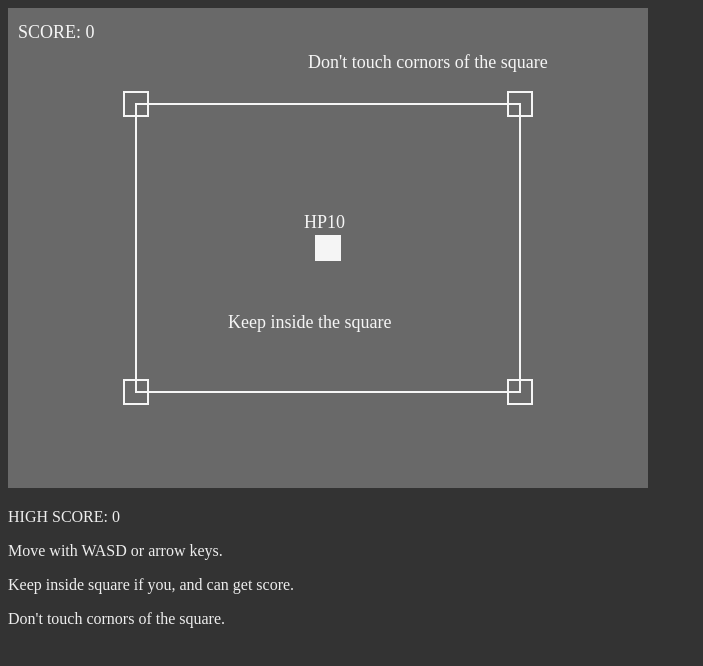
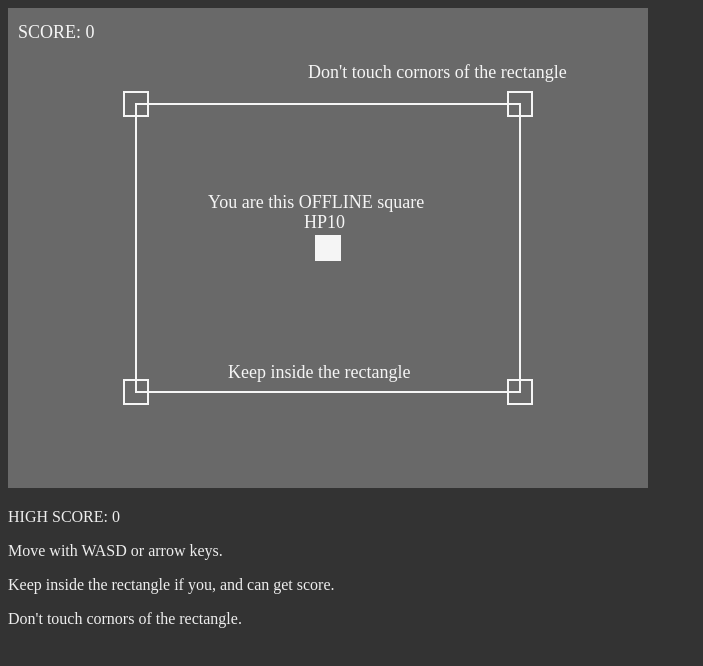
Before and after one commit to s2terminal/inside-square-game, a website built with webpack: page dist/index.html in a window 1280 px wide. Shown: the whole page, without its empty margins (0-703 px from the left). Built offline with nearby package versions, Linux system fonts and the light colour scheme.

Commit message:
game design

```diff
--- a/src/index.js
+++ b/src/index.js
@@ -126,7 +126,7 @@ document.addEventListener('DOMContentLoaded', () => {
     player.Y += player.accelY;
 
     // Enemies Update
-    const enemyAccelRate = (score < 200) ? 0.02 : 0.002 * score;
+    const enemyAccelRate = (score < 200) ? 0.02 : 0.0002 * score;
     [enemies[0], enemies[1]].forEach((enemy) => {
       enemy.accelX += (enemy.X < player.X ? 1 : -1) * enemyAccelRate;
       enemy.accelY += (enemy.Y < player.Y ? 1 : -1) * enemyAccelRate;
@@ -198,8 +198,9 @@ document.addEventListener('DOMContentLoaded', () => {
     if (gameStarted) {
       updateActors();
     } else if (!gameOver) {
-      canvasContext.fillText('Don\'t touch cornors of the square', 300, 60);
-      canvasContext.fillText('Keep inside the square', 220, 320);
+      canvasContext.fillText('Don\'t touch cornors of the rectangle', 300, 70);
+      canvasContext.fillText('You are this OFFLINE square', 200, 200);
+      canvasContext.fillText('Keep inside the rectangle', 220, 370);
     }
     if (life <= 0) {
       life = 0;
```
Also changed, not shown: dist/index.html, dist/main.js.
